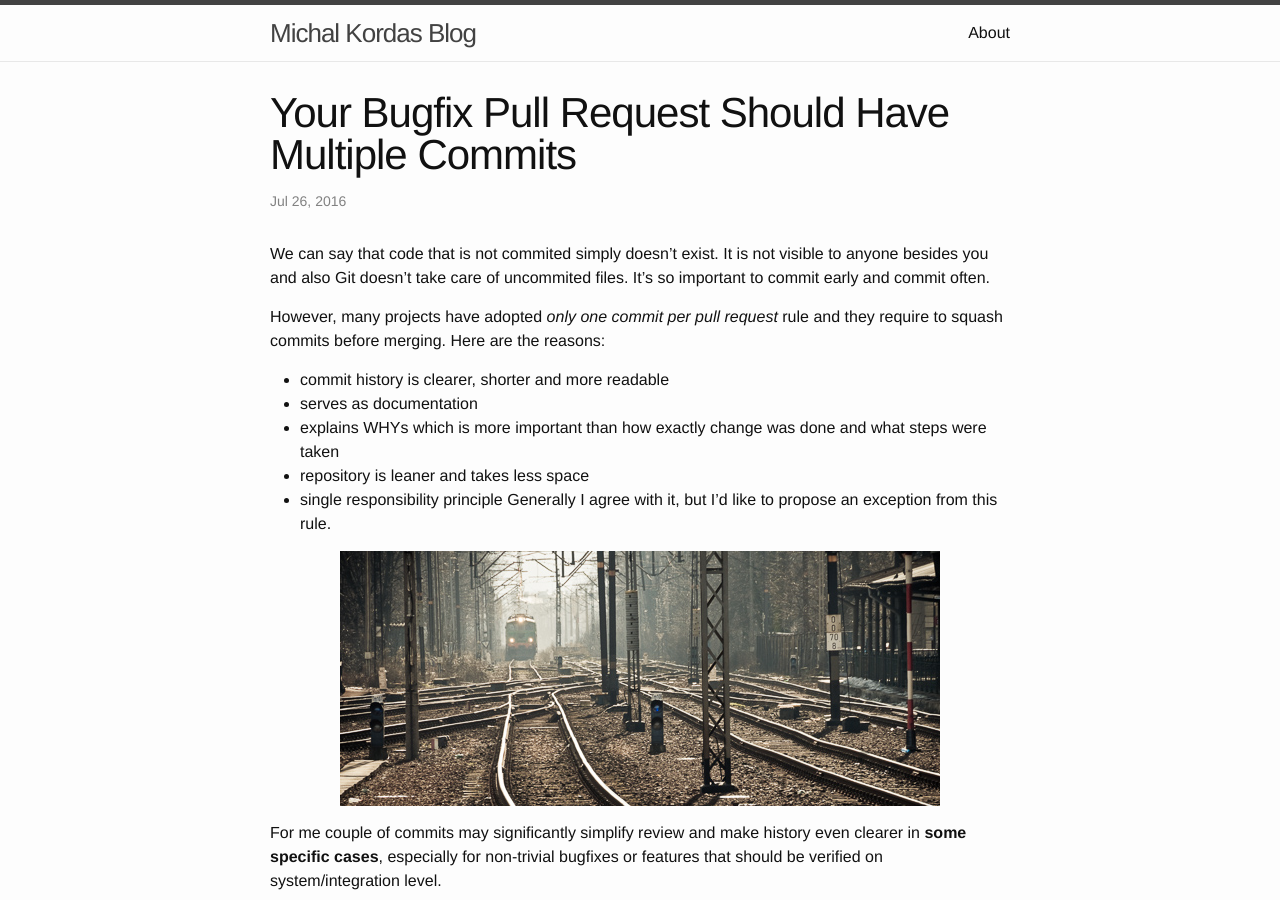
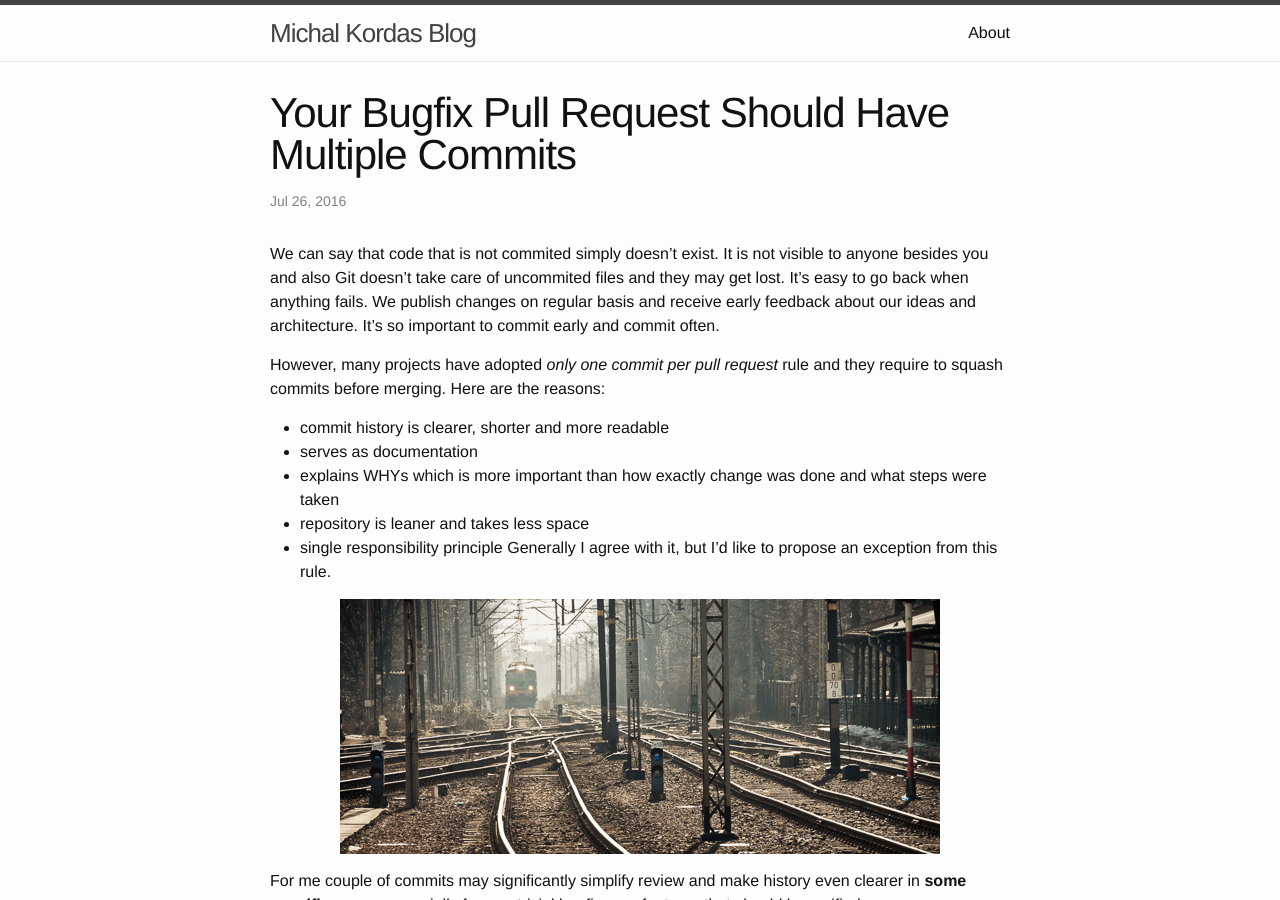
Before and after one commit to mkordas/mkordas.github.io, a Jekyll site: the page built from _posts/2016-07-26-multiple-commits-pr.md, in a window 1280 px wide and 900 px high. Built offline with Jekyll 4.4.1, drawn with Linux system fonts in a browser that asks for light colours.

Commit message:
Explain commit often

```diff
--- a/_posts/2016-07-26-multiple-commits-pr.md
+++ b/_posts/2016-07-26-multiple-commits-pr.md
@@ -6,7 +6,9 @@ tags: [pull request, github]
 date: 2016-07-26
 ---
 
-We can say that code that is not commited simply doesn't exist. It is not visible to anyone besides you and also Git doesn't take care of uncommited files. It's so important to commit early and commit often.
+We can say that code that is not commited simply doesn't exist. It is not visible to anyone besides you and also Git doesn't take care of uncommited files and they may get lost.
+It's easy to go back when anything fails. We publish changes on regular basis and receive early feedback about our ideas and architecture.
+It's so important to commit early and commit often.
 
 However, many projects have adopted *only one commit per pull request* rule and they require to squash commits before merging. Here are the reasons:
 - commit history is clearer, shorter and more readable
```
